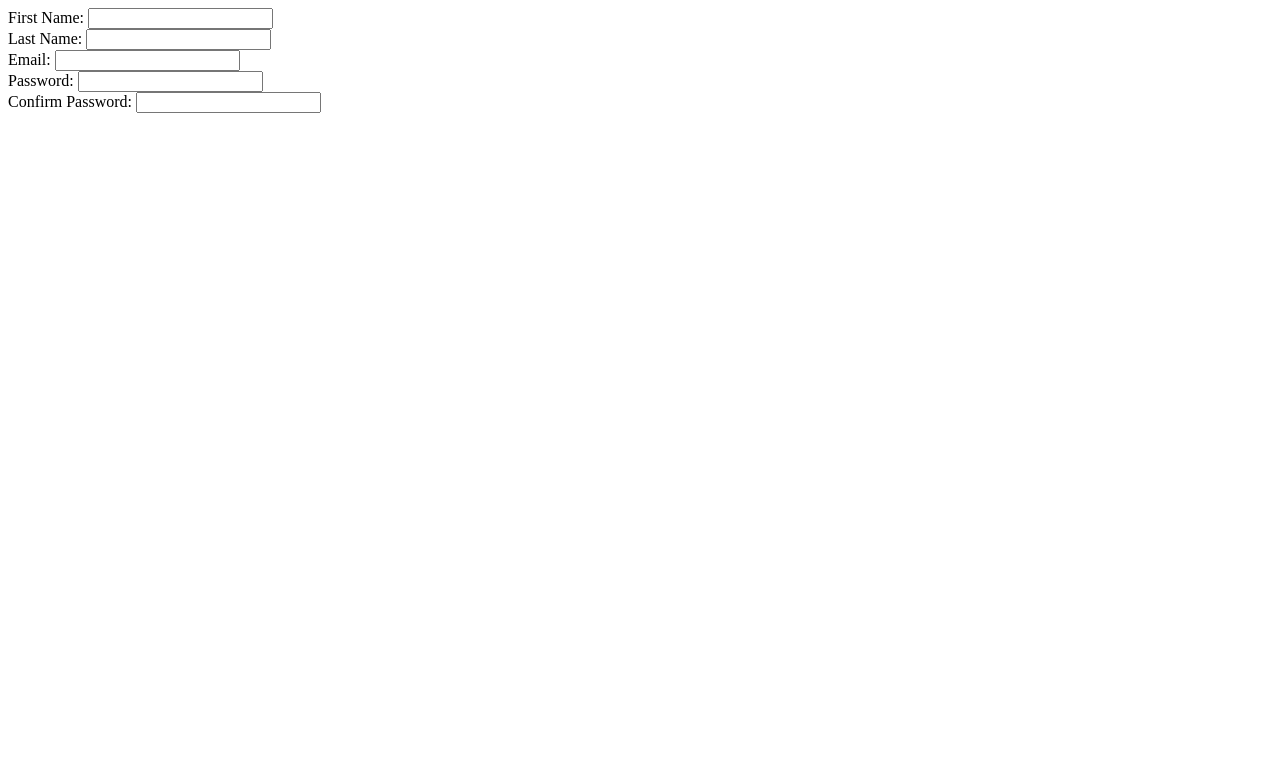
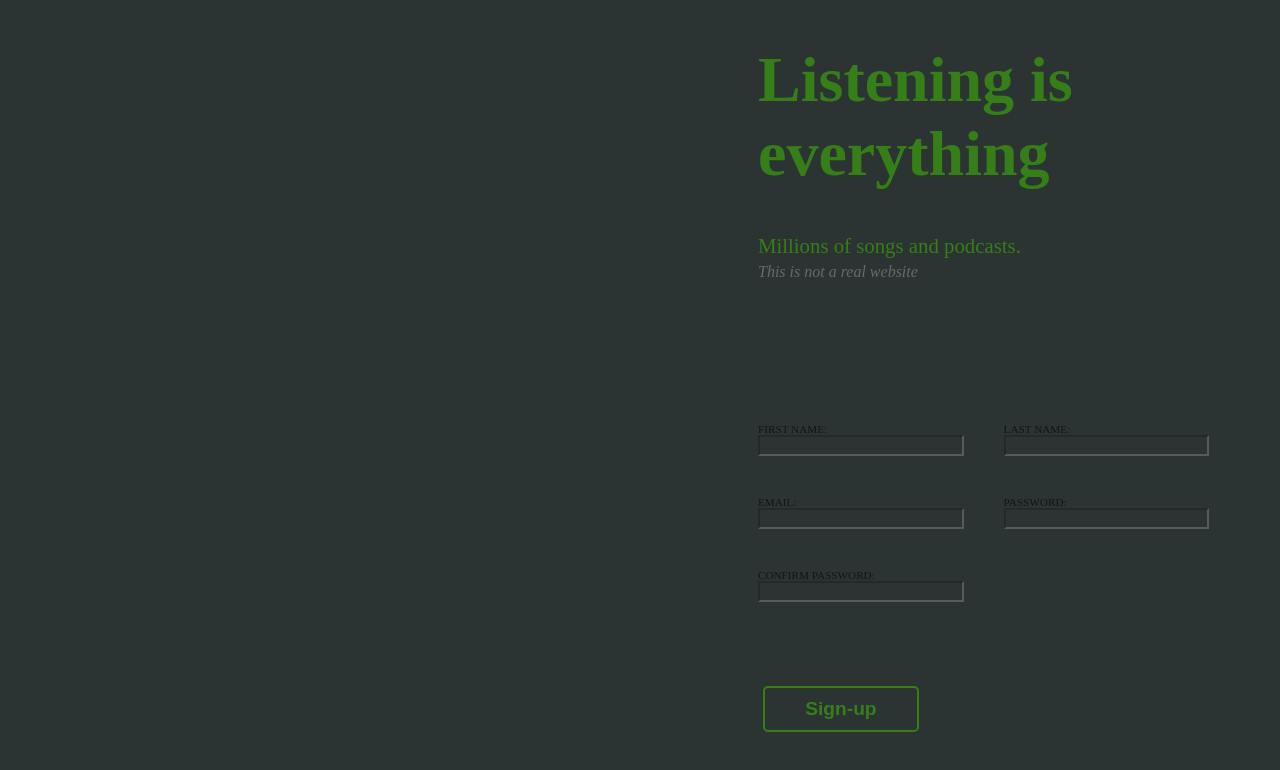
Before and after one commit to Umar835/Sign-up, a plain HTML site: page index.html in a window 1280 px wide. Drawn offline with Linux system fonts and the light colour scheme.

Commit message:
Complete right side of webpage

```diff
--- a/index.html
+++ b/index.html
@@ -4,32 +4,43 @@
     <meta charset="UTF-8">
     <meta http-equiv="X-UA-Compatible" content="IE=edge">
     <meta name="viewport" content="width=device-width, initial-scale=1.0">
+    <link rel="stylesheet" href="style.css">
     <title>Spotify Sign-up</title>
 </head>
 <body>
-    <div class ='form'>
+
+  <div class="left-side">
+    <div class="picture"></div>
+    <div class="logo"></div>
+  </div>
+  <div class="right-side">
+    <div class="heading-slogan">
+    <h1 class="header">Listening is everything</h1>
+    <p class="slogan">Millions of songs and podcasts.<br><em class="disclaimer">This is not a real website</em></p>
+    </div>
         <form action="index.html" method="get">
-         <div>
+         <div class="input">
            <label for="first-name">First Name:</label>
            <input type="text" name="first-name" id="first-name">
          </div>
-         <div>
+         <div class="input">
             <label for="last-name">Last Name:</label>
             <input type="text" name="last-name" id="last-name">
           </div>
-          <div>
+          <div class="input">
             <label for="email">Email:</label>
-            <input type="email" name="email" id="email">
+            <input type="email" name="email" id="email" required>
           </div>
-          <div>
+          <div class="input">
             <label for="password">Password:</label>
-            <input type="password" name="password" id="password">
+            <input type="password" name="password" id="password" required>
           </div>
-          <div>
+          <div class="input">
             <label for="confirm-password">Confirm Password:</label>
             <input type="password" name="confirm-password" id="confirm-password">
           </div>
         </form>
-    </div>
+      </div>
+    <button class="button"> Sign-up</button>
 </body>
 </html>
--- /dev/null
+++ b/style.css
@@ -0,0 +1,59 @@
+:root{
+    --color: #367E18
+}
+
+*{
+  background-color: #2C3333;
+}
+h1, p{
+  color:var(--color);
+}
+
+form{
+  background-color: rgb(6, 6, 6);
+  display: flex;
+  flex-flow: row wrap;
+  gap: 40px;
+  padding-top: 120px;
+  padding-bottom: 20px;
+  background-color: #2C3333;
+
+}
+.input{
+  display: flex;
+  flex-flow: column wrap;
+  width: 40%;
+  font-size: 0.7rem;
+  text-transform: uppercase;
+  opacity: 60%;
+  background-color: #2C3333;
+}
+.right-side{
+    margin-left: 650px;
+    padding-left: 100px;
+}
+h1{
+   font-size: 4rem;
+}
+.slogan{
+  font-size: 1.3rem;
+}
+.disclaimer{
+  font-size: 1rem;
+  opacity: 70%;
+  color: grey;
+}
+.button{
+    font-weight: 700;
+    font-size: 1.2em;
+    border-radius: 5px;
+    padding: 10px 40px;
+    margin-top: 4rem;
+    margin-left: 47.2rem;
+    color: var(--color);
+    border: 2px solid var(--color);
+}
+button:hover{
+    background-color: var(--color);
+    color: black;
+}
```
